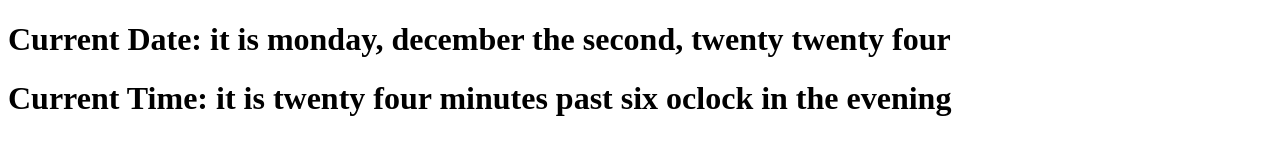
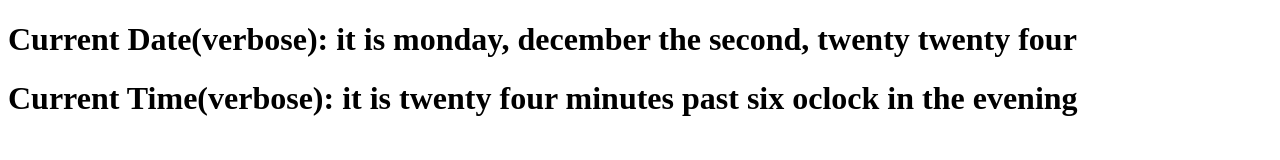
Before and after one commit to LemJukes/VT-Core, a website: page index.html in a window 1280 px wide. Drawn offline with Linux system fonts and the light colour scheme.

Commit message:
more work on testing

```diff
--- a/index.html
+++ b/index.html
@@ -13,7 +13,7 @@
 
         const verboseDate = getVerboseDate();
         const verboseTime = getVerboseTime();
-        document.getElementById('verboseDateDisplay').textContent = 'Current Date: ' + verboseDate;
-        document.getElementById('verboseTimeDisplay').textContent = 'Current Time: ' + verboseTime;
+        document.getElementById('verboseDateDisplay').textContent = 'Current Date(verbose): ' + verboseDate;
+        document.getElementById('verboseTimeDisplay').textContent = 'Current Time(verbose): ' + verboseTime;
     </script>
 </html>
--- a/src/verbatempus.js
+++ b/src/verbatempus.js
@@ -158,6 +158,11 @@ function getTimeOfDayRange(hour) {
 
 //
 function validateDateInput(date) {
+  // Remove the default parameter from the main functions and handle it here
+  if (date === undefined || date === null) {
+    throw new Error('Input must be a valid Date object');
+  }
+
   if (!(date instanceof Date)) {
     throw new Error('Input must be a valid Date object');
   }
@@ -169,28 +174,29 @@ function validateDateInput(date) {
 
 // Primary Functions
 // Date Primary Functions
-function verboseDate(date = new Date()) {
+function verboseDate(date) {
   try {
-    validateDateInput(date);
-      const dayOfWeek = DAYS_OF_WEEK[date.getDay()];
-      const month = MONTHS_TO_WORDS[date.getMonth() + 1];
-      const dayOfMonth = DAYS_TO_WORDS[date.getDate()];
-      const year = formatYear(date.getFullYear());
+    const inputDate = date === undefined ? new Date() : date;
+    validateDateInput(inputDate);  // Changed from date to inputDate
 
-      // Following template: "It is Thursday, October the twenty fourth, twenty twenty four"
-      return `it is ${dayOfWeek}, ${month} the ${dayOfMonth}, ${year}`;
+    const dayOfWeek = DAYS_OF_WEEK[inputDate.getDay()];
+    const month = MONTHS_TO_WORDS[inputDate.getMonth() + 1];
+    const dayOfMonth = DAYS_TO_WORDS[inputDate.getDate()];
+    const year = formatYear(inputDate.getFullYear());
+
+    return `it is ${dayOfWeek}, ${month} the ${dayOfMonth}, ${year}`;
   } catch (error) {
     throw error;
   }
 }
 
-
 // Time Primary Functions
-function verboseTime(date = new Date()) {
+function verboseTime(date) {
   try {
-    validateDateInput(date);
-      let hours = date.getHours();
-      let minutes = date.getMinutes();
+    const inputDate = date === undefined ? new Date() : date;
+    validateDateInput(inputDate);
+      let hours = inputDate.getHours();
+      let minutes = inputDate.getMinutes();
 
       // Handle special cases first
       if (hours === 0) {
```
Also changed, not shown: tests/date.test.js (line endings or trailing spaces), tests/time.test.js (line endings or trailing spaces).
